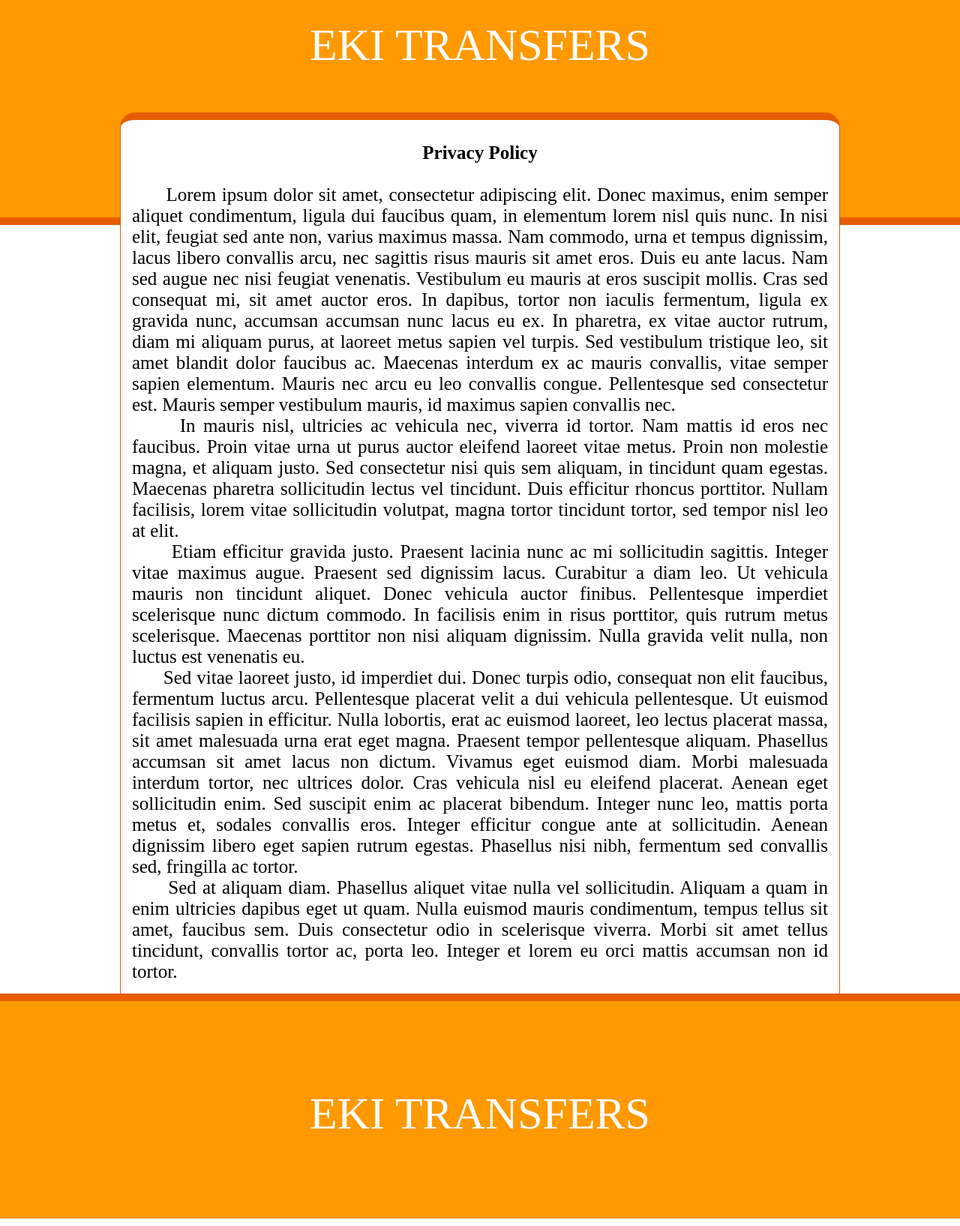
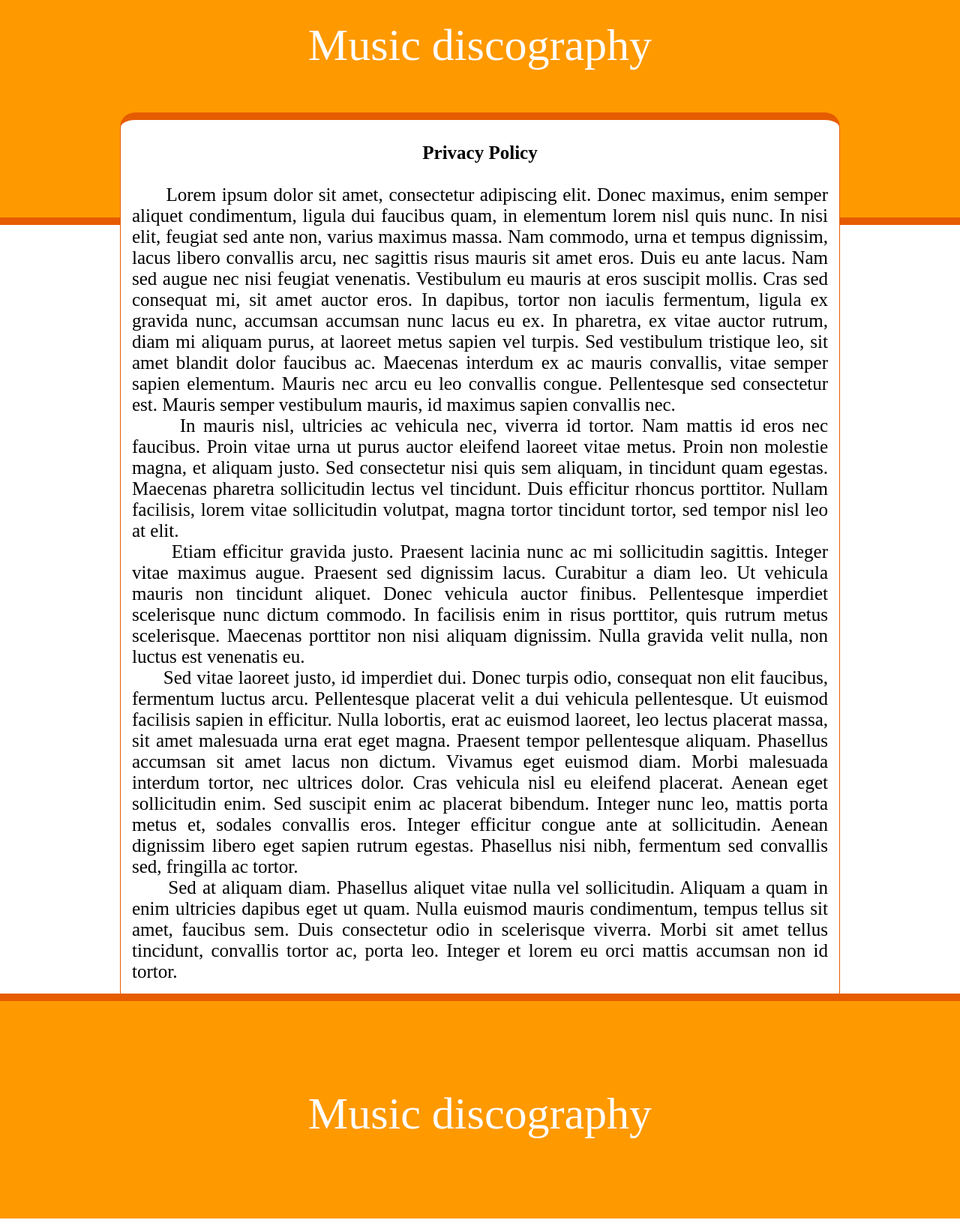
Before and after one commit to PetarBisevac/PetarBisevac.github.io, a plain HTML site: page index.html in a window 1280 px wide. Shown: the whole page at 75% size. Drawn offline with Linux system fonts and the light colour scheme.

Commit message:
Update index.html

```diff
--- a/index.html
+++ b/index.html
@@ -2,12 +2,12 @@
 <html>
   <head>
     <meta charset="utf-8">
-    <title>Eki transfers</title>
+    <title>Music discography</title>
     <link rel="stylesheet" type="text/css" href="PrivacyPolicy.css">
   </head>
   <body>
     <header>
-      <p>EKI TRANSFERS</p>
+      <p>Music discography</p>
     </header>
     <div class="container col-9">
       <h1>Privacy Policy</h1> </br>
@@ -22,7 +22,7 @@
 &nbsp &nbsp &nbsp Sed at aliquam diam. Phasellus aliquet vitae nulla vel sollicitudin. Aliquam a quam in enim ultricies dapibus eget ut quam. Nulla euismod mauris condimentum, tempus tellus sit amet, faucibus sem. Duis consectetur odio in scelerisque viverra. Morbi sit amet tellus tincidunt, convallis tortor ac, porta leo. Integer et lorem eu orci mattis accumsan non id tortor.</p>
     </div>
     <footer>
-      <p>EKI TRANSFERS</p>
+      <p>Music discography</p>
     </footer>
 
   </body>
```
